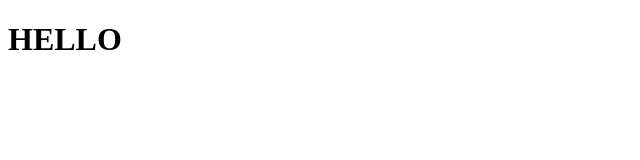
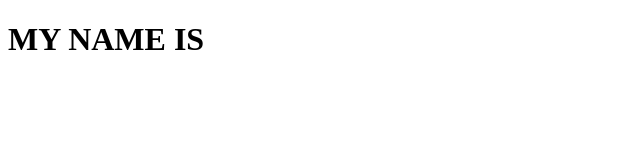
Before and after one commit to SoumyaX0903/demo, a plain HTML site: page index.html in a window 1280 px wide. Shown: the whole page, without its empty margins (0-640 px from the left). Drawn offline with Linux system fonts and the light colour scheme.

Commit message:
changed it

```diff
--- a/index.html
+++ b/index.html
@@ -7,6 +7,6 @@
     <title>Document</title>
 </head>
 <body>
-    <h1>HELLO</h1>
+    <h1>MY NAME IS </h1>
 </body>
 </html>
```
